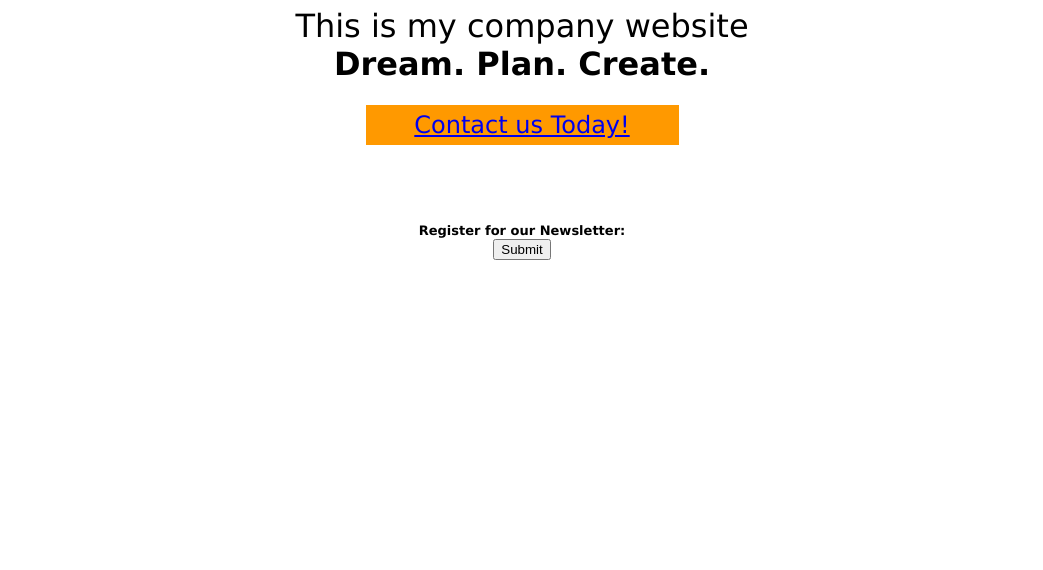
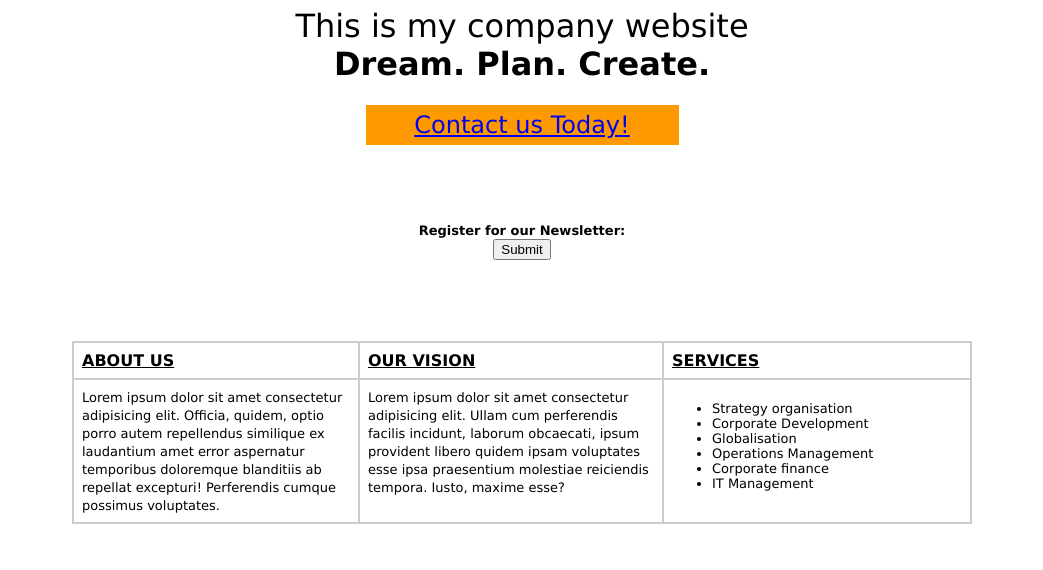
Before and after one commit to itsmanushree/HTML-project-1, a plain HTML site: page index.html in a window 1280 px wide. Shown: the part 575-1145 px from the top of the page, without its empty margins (118-1161 px from the left). Before the commit the page ends 914 px from the top, so only its background shows below. Drawn offline with Linux system fonts and the light colour scheme.

Commit message:
table added

```diff
--- a/index.html
+++ b/index.html
@@ -108,5 +108,47 @@
             </td>
         </tr>
     </table>
+
+    <table width="100%" height="236" border="0" cellspacing="5" cellpadding="5" bgcolor="white">
+
+        <tr>
+
+            <td height="72" align="center" valign="top">
+
+                <table width="900" border="1" bordercolor="#CCCCCC" cellspacing="0" cellpadding="8">
+
+                    <tr>
+
+                        <td width="268"><font face="Verdana, Geneva,sans-serif" color="black" size="3"><strong><u>ABOUT US</u></strong></font></td>
+
+                        <td width="286"><font face="Verdana, Geneva,sans-serif" color="black" size="3"><strong><u>OUR VISION </u></strong></font></td>
+
+                        <td width="290"><font face="Verdana, Geneva,sans-serif" color="black" size="3"><strong><u>SERVICES</u></strong></font></td>
+
+                    </tr>
+
+                    <tr>
+
+                        <td><font face="Verdana,Geneva,sans-serif" color="black" size="2">Lorem ipsum dolor sit amet consectetur adipisicing elit. Officia, quidem, optio porro autem repellendus similique ex laudantium amet error aspernatur temporibus doloremque blanditiis ab repellat excepturi! Perferendis cumque possimus voluptates.</font></td>
+
+                        <td valign="top"><font face="Verdana,Geneva,sans-serif" size="2"> Lorem ipsum dolor sit amet consectetur adipisicing elit. Ullam cum perferendis facilis incidunt, laborum obcaecati, ipsum provident libero quidem ipsam voluptates esse ipsa praesentium molestiae reiciendis tempora. Iusto, maxime esse?</font></td>
+
+                        <td valign="top">
+                            <font face="Verdana,Geneva,sans-serif" color="black" size="2">
+                                <ul>
+                                    <li>Strategy organisation <br /></li>
+                                    <li>Corporate Development<br /></li>
+                                    <li>Globalisation<br /></li>
+                                    <li>Operations Management<br /></li>
+                                    <li>Corporate finance<br /></li>
+                                    <li>IT Management<br /></li>
+                                </ul>
+                            </font>
+                        </td>
+                    </tr>
+                </table>
+            </td>
+        </tr>
+    </table>
 </body>
 </html>
```
